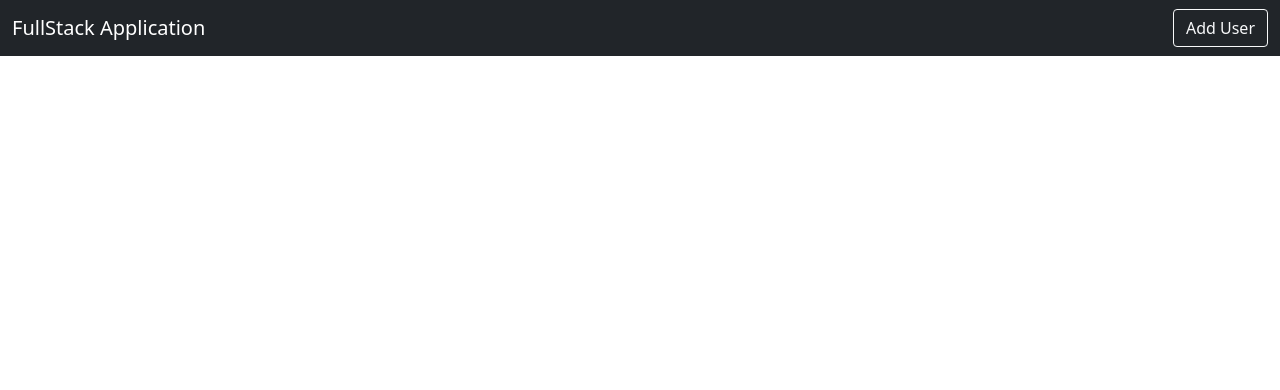
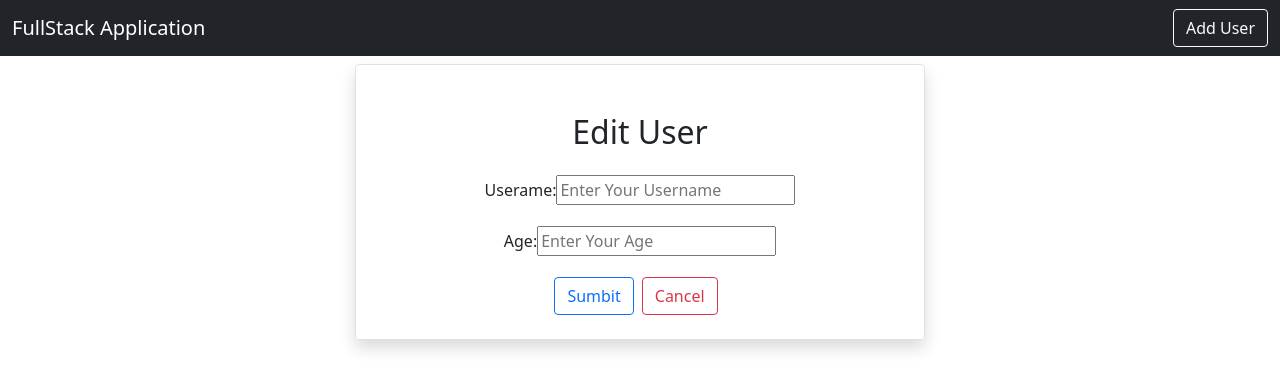
Before and after one commit to Hoxton019030/MyBatis-React, a React (Create React App) app in the folder React-FrontEnd/: page /edituser/1 in a window 1280 px wide. Shown: the top 390 px of the page. Built offline with nearby package versions, Linux system fonts and the light colour scheme; no server answers.

Commit message:
add : partial done

```diff
--- a/React-FrontEnd/src/App.js
+++ b/React-FrontEnd/src/App.js
@@ -5,7 +5,12 @@ import Navbar from './layout/Navbar';
 import Home from './pages/Home';
 import { BrowserRouter as Router, Routes, Route } from 'react-router-dom';
 import AddUser from './users/AddUser';
+import EditUser from './users/EditUser';
 
+//BrowserRouter 是 React-Router-DOM 模組中的一個 Router 元件，可以用於建立基於瀏覽器路由的應用程序。它可以讓你在應用程序中使用像是 <Link> 和 <Route> 這樣的元件來進行頁面導航和路由管理。
+//Routes 是用來將多個 <Route> 元件組合在一起的元件，它的作用是讓 React-Router-DOM 知道所有可用的路由，以便正確地渲染應用程序的相應頁面。
+//Route 元件是 React-Router-DOM 中最常用的元件之一，它用於定義一個路由規則，並指定當使用者訪問特定路徑時應該渲染哪個組件。
+//這些元件可以幫助你建立一個具有多頁面路由功能的 React 應用程序，並管理用戶在應用程序中的導航和狀態。
 function App() {
   return (
     <div className="App">
@@ -14,6 +19,7 @@ function App() {
         <Routes>
           <Route exact path="/" element={<Home/>}/>
           <Route exact path="/adduser" element={<AddUser/>}/>
+          <Route exact path="/edituser/:id" element={<EditUser/>}/>
         </Routes>
 
       </Router>
--- a/React-FrontEnd/src/pages/Home.js
+++ b/React-FrontEnd/src/pages/Home.js
@@ -1,7 +1,10 @@
 import React, { useEffect, useState } from 'react'
 import axios from 'axios'
+import { Link, useParams } from 'react-router-dom';
 
 export default function Home() {
+
+    const {id} = useParams()
 
     const [users, setUsers] = useState([]) //在 React 中，useState 是一個 Hook 函数，它用於添加 state 變量到 React 函數式組件中。這個 Hook 接受一個初始值作為參數，並返回一個由當前狀態和一個更新狀態的函數組成的數組。
 
@@ -15,6 +18,11 @@ export default function Home() {
         const result = await axios.get("http://localhost:8080/member/");
         setUsers(result.data);
 
+    }
+
+    const deleteUser = async (id)=>{
+        await axios.delete(`http://localhost:8080/member/${id}`)
+        loadUsers()
     }
 
     return (
@@ -40,8 +48,8 @@ export default function Home() {
                                     <td>{user.age}</td>
                                     <td>
                                         <button className='btn btn-primary mx-2'>View</button>
-                                        <button className='btn btn-outline-primary mx-2'>Edit</button>
-                                        <button className='btn btn-outline-danger mx-2'>Delete</button>
+                                        <Link className='btn btn-outline-primary mx-2' to={`/edituser/${user.id}`}>Edit</Link>
+                                        <button className='btn btn-outline-danger mx-2' onClick={()=>deleteUser(user.id)}>Delete</button>
                                     </td>
                                 </tr>
                             ))
--- a/React-FrontEnd/src/users/AddUser.js
+++ b/React-FrontEnd/src/users/AddUser.js
@@ -1,6 +1,6 @@
 import axios from 'axios'
 import React, { useState } from 'react'
-import { useNavigate } from 'react-router-dom'
+import { Link, useNavigate } from 'react-router-dom'
 
 export default function AddUser() {
     let navigate = useNavigate()
@@ -42,7 +42,7 @@ export default function AddUser() {
                             <input type={"text"} className='formm-control' placeholder='Enter Your Age' name='age' value={age} onChange={(e) => onInputChange(e)}></input>
                         </div>
                         <button type='submit' className='btn btn-outline-primary'> Sumbit</button>
-                        <button type='submit' className='btn btn-outline-danger mx-2'>Cancel</button>
+                        <Link type='submit' className='btn btn-outline-danger mx-2' to="/">Cancel</Link>
                     </form>
                 </div>
             </div>
--- a/React-FrontEnd/src/users/EditUser.js
+++ b/React-FrontEnd/src/users/EditUser.js
@@ -0,0 +1,62 @@
+import axios from 'axios'
+import React, { useEffect, useState } from 'react'
+import { Link, useNavigate, useParams } from 'react-router-dom'
+
+export default function EditUser() {
+    let navigate = useNavigate()
+
+    const {id} =  useParams()
+
+    const [user, setUser] = useState({
+        username: "",
+        age: ""
+    })
+
+    const { username, age } = user
+
+    const onInputChange = (e) => {
+        setUser({ ...user, [e.target.name]: e.target.value }) //在 React 或 JavaScript 中，e.target.name 是事件觸發的 HTML 元素的 name 屬性。在這個程式碼中，當使用者輸入表單時，e.target.name 指的是該輸入欄位的 name 屬性。
+
+        //使用 e.target.name 作為 setUser 函式中的物件鍵，可以讓程式碼更具有彈性。這是因為當使用者更改表單時，這個函式會使用 e.target.name 來更新 user 物件中相應的屬性。這樣一來，即使表單中新增或刪除了欄位，只要每個欄位都有 name 屬性，就不需要修改 onInputChange 函式的程式碼。
+    }
+
+    const onSubmit =async (e) => {
+        e.preventDefault();
+        await  axios.patch("http://localhost:8080/member/",user);
+        navigate("/");
+    }
+
+    useEffect(()=>{
+        loadUser()
+    },[])
+
+    const loadUser = async ()=>{
+        const result = await axios.get(`http://localhost:8080/member/${id}`)
+        setUser(result.data)
+    }
+    return (
+        <div className='container'>
+            <div className='row'>
+                <div className='col-md-6 offset-md-3 border rounded p-4 mt-2 shadow'>
+                    <h2 className='text-center m-4'>Edit User</h2>
+                    {/* <div className='mb-3'>
+                        <label htmlFor='Name' className='form-label'>Name:</label>
+                        <input type={"text"} className='formm-control' placeholder='Enter Your Name' name='name'></input>
+                    </div> */}
+                    <form onSubmit={(e) => onSubmit(e)}>
+                        <div className='mb-3'>
+                            <label htmlFor='username' className='form-label'>Userame:</label>
+                            <input type={"text"} className='formm-control' placeholder='Enter Your Username' name='username' value={username} onChange={(e) => onInputChange(e)}></input>
+                        </div>
+                        <div className='mb-3'>
+                            <label htmlFor='age' className='form-label'>Age:</label>
+                            <input type={"text"} className='formm-control' placeholder='Enter Your Age' name='age' value={age} onChange={(e) => onInputChange(e)}></input>
+                        </div>
+                        <button type='submit' className='btn btn-outline-primary'> Sumbit</button>
+                        <Link type='submit' className='btn btn-outline-danger mx-2' to="/">Cancel</Link>
+                    </form>
+                </div>
+            </div>
+        </div>
+    )
+}
```
Also changed, not shown: 2 other files (tests, documents, lock files or other folders).
